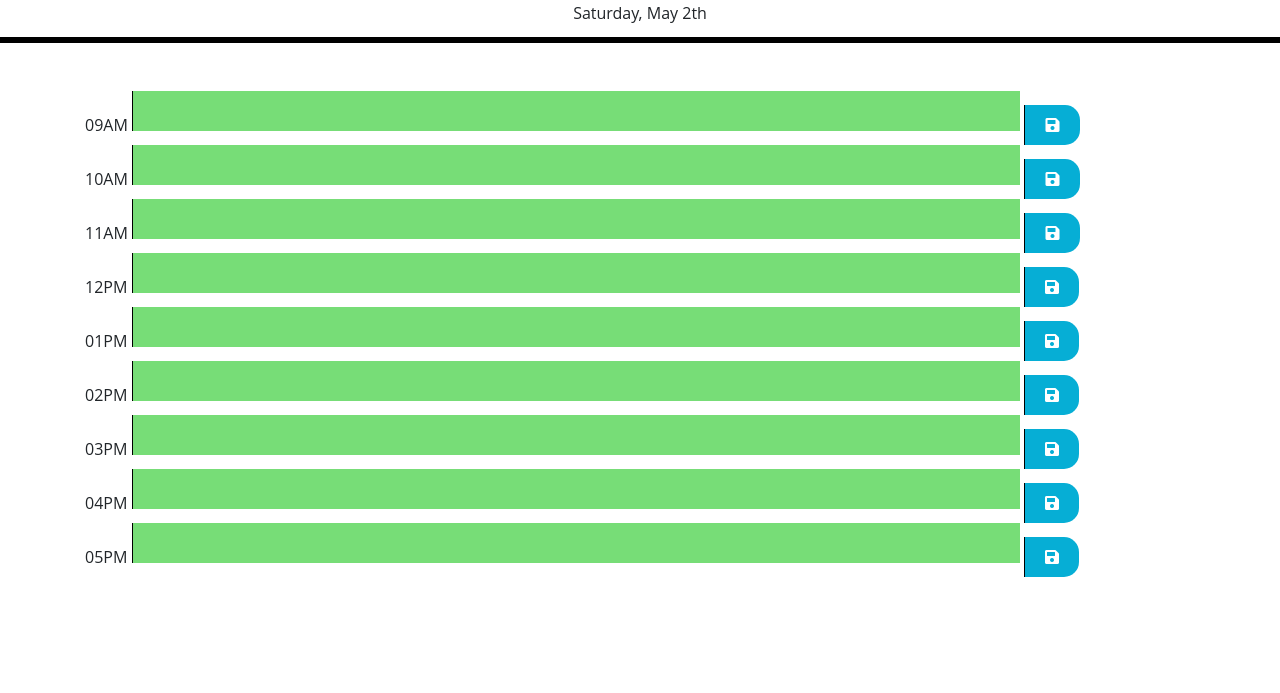
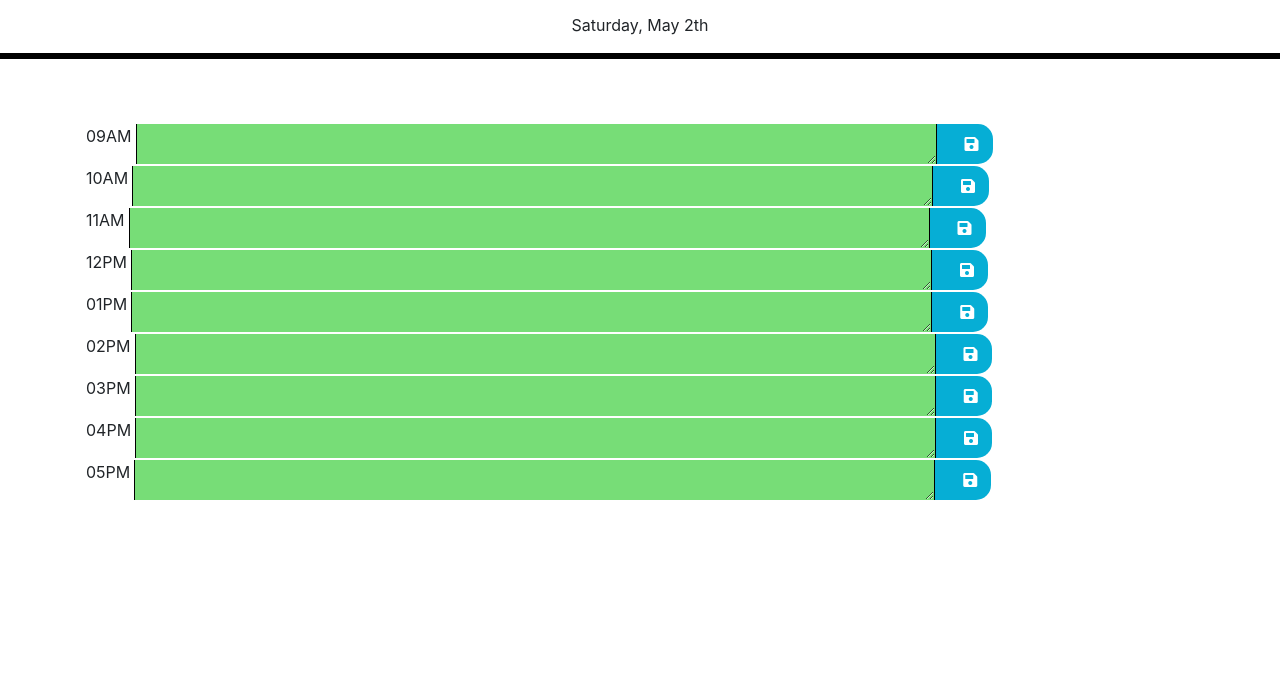
Before and after one commit to ScaledFlow/day-planner, a plain HTML site: page index.html in a window 1280 px wide. Shown: the part 107-800 px from the top of the page. Drawn offline with nearby package versions, Linux system fonts and the light colour scheme.

Commit message:
fixed formating issue, cleaned up code and added comments

```diff
--- a/index.html
+++ b/index.html
@@ -36,91 +36,116 @@
 
     <br />
     <br />
-    <div class="container ">
-      <div class="">
-        <span class="time-block">09AM</span>
-        <span class="border-topx">
+
+    <div class="container">
+      <section class="container2">
+        <span class="time-block mr-1">09AM</span>
+        <span class="">
           <textarea class="textarea past" id="9" value="9AM"> </textarea>
         </span>
         <span>
-          <button class="saveBtn btn-choice" id="random-button" value="9"><i class="fas fa-save"></i></button>
+          <button class="saveBtn btn-choice" id="random-button" value="9">
+            <i class="fas fa-save"></i>
+          </button>
         </span>
-      </div>
-    <div class="">
-      <span class="time-block">10AM</span>
-      <span class="border-topx">
+      </section>
+
+      <section class="container2">
+        <span class="time-block mr-1">10AM</span>
+        <span class="">
           <textarea class="textarea past" id="10" value="10AM"> </textarea>
         </span>
         <span>
-        <button class="saveBtn btn-choice" id="random-button" value="10"><i class="fas fa-save"></i></button>
+          <button class="saveBtn btn-choice" id="random-button" value="10">
+            <i class="fas fa-save"></i>
+          </button>
         </span>
-    </div>
-    <div class="">
-      <span class="time-block">11AM</span>
-      <span class="border-topx">
+      </section>
+
+      <section class="container2">
+        <span class="time-block mr-1">11AM</span>
+        <span class="">
           <textarea class="textarea past" id="11" value="11AM"> </textarea>
         </span>
         <span>
-        <button class="saveBtn btn-choice" id="random-button" value="11"><i class="fas fa-save"></i></button>
+          <button class="saveBtn btn-choice" id="random-button" value="11">
+            <i class="fas fa-save"></i>
+          </button>
         </span>
-    </div>
-    <div class="">
-      <span class="time-block">12PM</span>
-      <span class="border-topx">
+      </section>
+
+      <section class="container2">
+        <span class="time-block mr-1">12PM</span>
+        <span class="">
           <textarea class="textarea past" id="12" value="12PM"> </textarea>
         </span>
         <span>
-        <button class="saveBtn btn-choice" id="random-button" value="12"><i class="fas fa-save"></i></button>
+          <button class="saveBtn btn-choice" id="random-button" value="12">
+            <i class="fas fa-save"></i>
+          </button>
+        </span>
+      </section>
+
+      <section class="container2">
+        <span class="time-block mr-1">01PM</span>
+        <span class="">
+          <textarea class="textarea past" id="13" value="01PM"> </textarea>
+        </span>
+        <span>
+          <button class="saveBtn btn-choice" id="random-button" value="13">
+            <i class="fas fa-save"></i>
+          </button>
+        </span>
+      </section>
+
+      <section class="container2">
+        <span class="time-block mr-1">02PM</span>
+        <span class="">
+          <textarea class="textarea past" id="14" value="02PM"> </textarea>
+        </span>
+        <span>
+          <button class="saveBtn btn-choice" id="random-button" value="14">
+            <i class="fas fa-save"></i>
+          </button>
+        </span>
+      </section>
+
+      <section class="container2">
+        <span class="time-block mr-1">03PM</span>
+        <span class="">
+          <textarea class="textarea past" id="15" value="03PM"> </textarea>
+        </span>
+        <span>
+          <button class="saveBtn btn-choice" id="random-button" value="15">
+            <i class="fas fa-save"></i>
+          </button>
+        </span>
+      </section>
+
+      <section class="container2">
+        <span class="time-block mr-1">04PM</span>
+        <span class="">
+          <textarea class="textarea past" id="16" value="04PM"> </textarea>
+        </span>
+        <span>
+          <button class="saveBtn btn-choice" id="random-button" value="16">
+            <i class="fas fa-save"></i>
+          </button>
+        </span>
+      </section>
+
+      <section class="container2">
+        <span class="time-block mr-1">05PM</span>
+        <span class="">
+          <textarea class="textarea past" id="17" value="05PM"> </textarea>
+        </span>
+        <span>
+          <button class="saveBtn btn-choice" id="random-button" value="17">
+            <i class="fas fa-save"></i>
+          </button>
         </span>
       </div>
-    <div class="">
-      <span class="time-block">01PM</span>
-      <span class="border-topx">
-        <textarea class="textarea past" id="13" value="13PM"> </textarea>
-      </span>
-      <span>
-        <button class="saveBtn btn-choice" id="random-button" value="13"><i class="fas fa-save"></i></button>
-      </span>
-    </div>
-    <div class="">
-      <span class="time-block">02PM</span>
-      <span class="border-topx">
-        <textarea class="textarea past" id="14" value="14PM"> </textarea>
-      </span>
-      <span>
-        <button class="saveBtn btn-choice" id="random-button" value="14"><i class="fas fa-save"></i></button>
-      </span>
-    </div>
-    <div class="">
-      <span class="time-block">03PM</span>
-      <span class="border-topx">
-        <textarea class="textarea past" id="15" value="15PM"> </textarea>
-      </span>
-      <span>
-        <button class="saveBtn btn-choice" id="random-button" value="15"><i class="fas fa-save"></i></button>
-      </span>
-    </div>
-    <div class="">
-      <span class="time-block">04PM</span>
-      <span class="border-topx">
-        <textarea class="textarea past" id="16" value="16PM"> </textarea>
-      </span>
-      <span>
-        <button class="saveBtn btn-choice" id="random-button" value="16"><i class="fas fa-save"></i></button>
-      </span>
-    </div>
-    <div class="">
-      <span class="time-block">05PM</span>
-      <span class="border-topx">
-        <textarea class="textarea past" id="17" value="17PM"> </textarea>
-      </span>
-      <span>
-        <button class="saveBtn btn-choice" id="random-button" value="17"><i class="fas fa-save"></i></button>
-      </span>
-    </div>
-
-    <br>
-    <br>
+    </section>
 
     <!-- Added a link to css-->
     <script src="./script-date.js"></script>
--- a/script.js
+++ b/script.js
@@ -6,16 +6,18 @@ var ord = getDayOrdinal();
 var hour = getHour();
 var numDay = getNumDay();
 var lastAccessDay = "";
-var currentAccessDay = "";
 var dayPlanRetrieve;
 var dayPlan = ["", "", "", "", "", "", "", "", ""];
 init();
 
-//removeLocalStorage();
-//clearDayPlan();
+// Functions removeLocalStorage(); and clearDayPlan(); are for testing code and commented out here.
+// removeLocalStorage();
+// clearDayPlan();
 
+// Initialize the site by checking if it is a new day.
+// If it is a new day, clear the dayPlan array.
+// If it is the same day as the site was last accessed, restore the dayPlan array from local storage.
 function init() {
-  // determine if the site has been accessed today
   lastAccessDay = localStorage.getItem("lastAccessed", day);
   if (lastAccessDay === null) {
     localStorage.setItem("lastAccessed", getNumDay());
@@ -29,7 +31,7 @@ function init() {
     }
   }
 
-  // color code the text areas  to differentiate past present and future
+  // Color code the text areas  to differentiate past present and future.
   var x = 0;
   x = getHour();
 
@@ -45,13 +47,13 @@ function init() {
     }
   }
 
-  // set time and date on header
+  // Set time and date on header.
   $(document).ready(function () {
     $("#date-header").prepend(day + ", " + month + " " + numDay + ord);
   });
 }
 
-// clear the day planner array if site has not been accessed since yesterday
+// Clear the day planner array if site has not been accessed since yesterday.
 function clearDayPlan() {
   // clear array
   for (i = 0; i < dayPlan.length; i++) {
@@ -61,10 +63,12 @@ function clearDayPlan() {
   getLocalStore();
 }
 
+// Stringify dayPlan array to local storage.
 function setLocalStore() {
   localStorage.setItem("dayPlan", JSON.stringify(dayPlan));
 }
 
+// Retreive stringified dayPlan array from local storage.
 function getLocalStore() {
   var dayPlanRetrieveData = localStorage.getItem("dayPlan");
   var dayPlanRetrievePlan = JSON.parse(dayPlanRetrieveData);
@@ -81,7 +85,7 @@ function populatePlan() {
   }
 }
 
-// save plan description to dayPlan array on click event.
+// Save plan description to dayPlan array on click event.
 $(document).ready(function () {
   $(".btn-choice").on("click", function () {
     var yourPick = $(this).val();
@@ -91,10 +95,10 @@ $(document).ready(function () {
   });
 });
 
-// function for testing
+// Function for testing.
 function savePlan(time) {}
 
-// function for testing
+// Function for testing
 function removeLocalStorage() {
   localStorage.removeItem("lastAccessed");
 }
--- a/style.css
+++ b/style.css
@@ -1,57 +1,17 @@
-/* *,
-*::after,
-*::before {
-  box-sizing: border-box;
-} */
-
-.clearfix {
-  overflow: auto;
+.container2 {
+  display: flex;
+  border: 1px solid #fff;
+  width: 800px;
 }
 
 hr {
   border: 3px solid black;
 }
 
-body {
-  font-family: "Open Sans", sans-serif;
-  font-size: 16px;
-  line-height: 1;
-}
-
-textarea {
-  background: transparent;
-  border: none;
-  resize: none;
-  color: #000000;
-  border-left: 1px solid black;
-  padding: 10px;
-  width: 80%;
-  height: 40px;
-}
-
-.jumbotron {
-  text-align: center;
-  background-color: transparent;
-  color: black;
-  border-radius: 0;
-  border-bottom: 10px solid black;
-}
-
-.description {
-  white-space: pre-wrap;
-}
-
 .time-block {
-  text-align: center;
+  text-align: right;
   border-radius: 15px;
-  /* border-bottom: 2px; */
-  /* width: 0%; */
-}
-
-.row {
-  white-space: pre-wrap;
-  height: 80px;
-  border-top: 1px solid white;
+  border-bottom: 2px;
 }
 
 .hour {
@@ -75,15 +35,28 @@ textarea {
   color: white;
 }
 
+textarea {
+  background: transparent;
+  border: none;
+  color: #000000;
+  border-left: 1px solid black;
+  width: 800px;
+  height: 40px;
+}
+
+.flexGrowx {
+  flex-grow: 4;
+}
+
 .saveBtn {
   border-top-right-radius: 15px;
   border-bottom-right-radius: 15px;
   background-color: #06aed5;
   color: white;
   border: none;
-  padding: 12px 18px;
+  padding: 12px 28px;
   border-left: 1px solid black;
-  width: 5%;
+  width: 10%;
 }
 
 .saveBtn i:hover {
```
Also changed, not shown: script-date.js (+7 -0 lines). Lines whose indentation alone changed are shown as unchanged.
